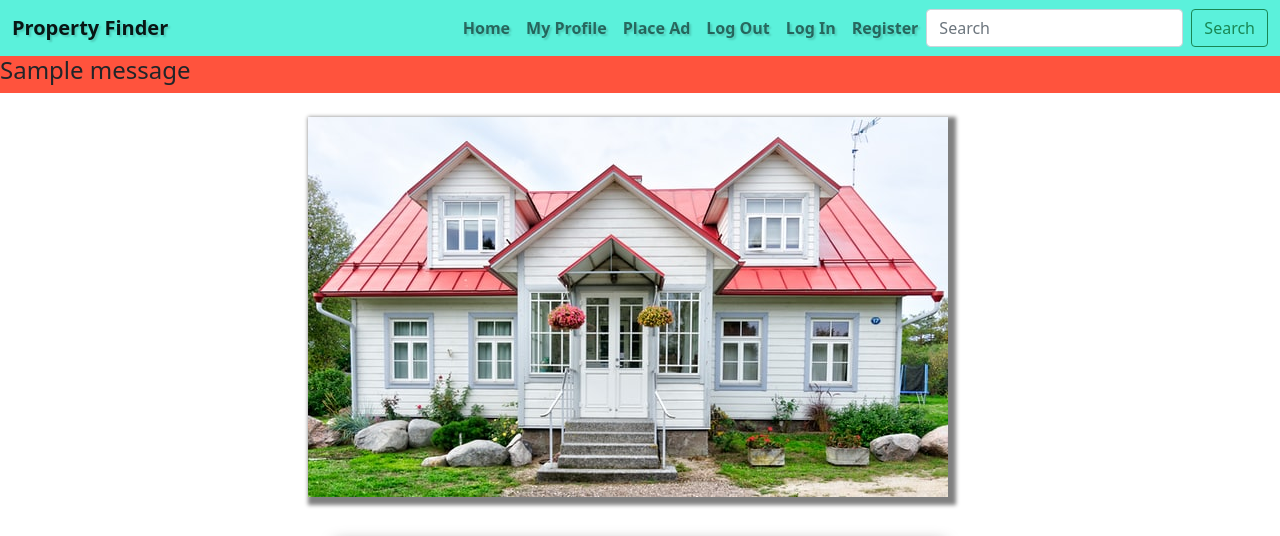
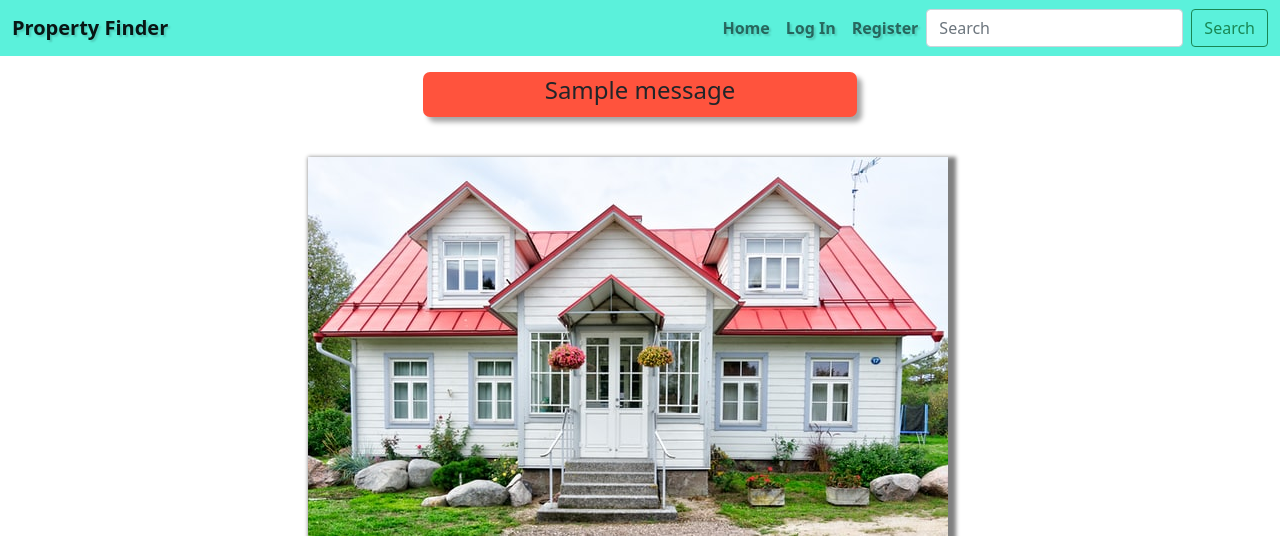
Before and after one commit to BXS-Archipelago/Property_Finder, a Flask app: page / in a window 1280 px wide. Shown: the top 536 px of the page. Run offline with Flask 2, Linux system fonts and the light colour scheme; one stand-in notice (Sample message) is shown; a database or web service that is not in the repository returns one stand-in record (values such as "Sample title"); some libraries are stand-ins or nearby versions.

Commit message:
Add Logout Functionality, style Flashes

```diff
--- a/app.py
+++ b/app.py
@@ -94,5 +94,14 @@ def profile(username):
     if session["user"]:
         return render_template("profile.html", username=username, homes=homes)
 
+
+
+@app.route("/logout")
+def logout():
+    # this removes user from session cookies
+    flash("Thanks, you are now logged out. ")
+    session.pop("user")
+    return redirect(url_for("login"))
+
 if __name__ == "__main__":
     app.run(host=os.environ.get("IP"), port=int(os.environ.get("PORT")),debug=True)
--- a/static/css/style.css
+++ b/static/css/style.css
@@ -45,4 +45,7 @@ body {
 .flashes {
     line-height: 2;
     background-color: #ff533d;
+    padding: 4px;
+    border-radius: 7px;
+    box-shadow: rgba(0, 0, 0, 0.35) 5px 5px 5px;
 }
--- a/templates/base.html
+++ b/templates/base.html
@@ -27,6 +27,7 @@
         <li class="nav-item">
           <a class="nav-link" aria-current="page" href="{{ url_for('get_homes') }}">Home</a>
         </li>
+         {% if session.user %}
         <li class="nav-item">
           <a class="nav-link" href="{{ url_for('profile', username=session['user']) }}">My Profile</a>
         </li>
@@ -34,15 +35,16 @@
           <a class="nav-link" href="#">Place Ad</a>
         </li>
         <li class="nav-item">
-          <a class="nav-link" href="#">Log Out</a>
+          <a class="nav-link" href="{{ url_for('logout') }}">Log Out</a>
         </li>
+        {% else %}
         <li class="nav-item">
           <a class="nav-link" href="{{ url_for('login') }}">Log In</a>
         </li>
         <li class="nav-item">
           <a class="nav-link" href="{{ url_for('register') }}">Register</a>
         </li>
-
+        {% endif %}
 
       </ul>
       <form class="d-flex">
@@ -59,10 +61,12 @@
     {% with messages = get_flashed_messages() %}
     {% if messages %}
         {% for message in messages %}
-            <div class="row flashes">
-                <h4>{{ message }}</h4>
+
+            <div class="row  ">
+                <div class = "col-md-4 offset-md-4 flashes mt-3 mb-3">
+                <h4 class="text-center">{{ message }}</h4>
             </div>
-
+            </div>
         {% endfor %}
     {% endif %}
     {% endwith %}
```
